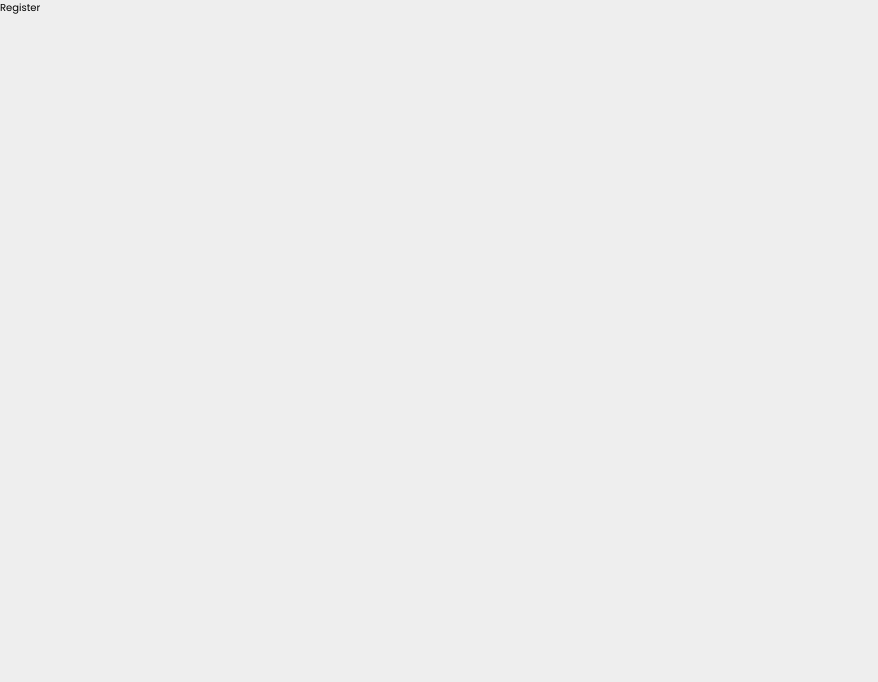
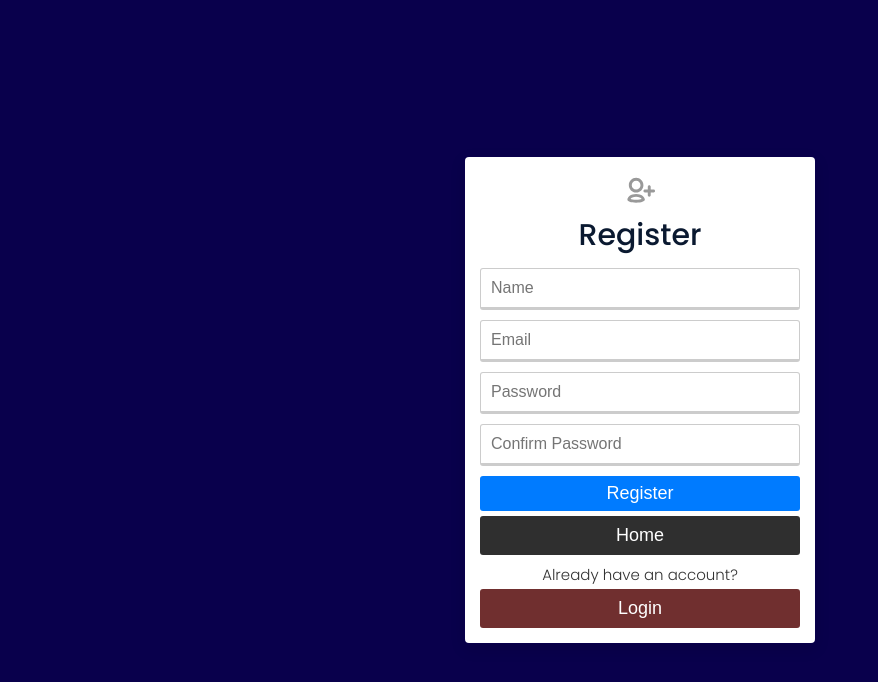
Before and after one commit to Harri200191/Product-Management, a React (Create React App) app in the folder frontend/: page /register in a window 1280 px wide. Shown: the top 682 px of the page, without its empty margins (0-878 px from the left). Built offline with nearby package versions, Linux system fonts and the light colour scheme.

Commit message:
Added all of login and register frontend styling area

```diff
--- a/frontend/src/components/card/Card.jsx
+++ b/frontend/src/components/card/Card.jsx
@@ -1,5 +1,5 @@
 import React from 'react'
-import styles from "./Card.modules.scss"
+import styles from "./Card.module.scss"
 
 const Card = ({children, cardClass}) => {
   return (
--- a/frontend/src/index.css
+++ b/frontend/src/index.css
@@ -319,6 +319,7 @@ p {
 }
 
 .--btn-primary {
+  font-size: large;
   color: #fff;
   background: #007bff;
 }
@@ -498,3 +499,62 @@ a:hover {
   background-color: var(--light-blue);
   height: 100%;
 }
+
+.--mybtn{
+  margin-top: 5px;
+  font-size: 1.6rem;
+  font-weight: 400;
+  padding: 6px 8px;
+  border: 1px solid transparent;
+  border-radius: 3px;
+  cursor: pointer;
+  display: flex;
+  justify-content: center;
+  align-items: center;
+  transition: all 0.3s;
+  padding: 8px 10px;
+  width: 100%;
+  font-size: large;
+  color: #fff;
+  background: #000000d0;
+
+}
+
+.--mybtn:hover {
+  transform: translateY(-2px);
+}
+
+.--custom-p{
+  color: #003874;
+  margin-bottom: 10px;
+  margin-top: 8px;
+  font-weight: 400;
+}
+
+.--custom-p:hover {
+  transform: translateY(-2px);
+}
+
+.--mybtn2{
+  margin-top: 5px;
+  font-size: 1.6rem;
+  font-weight: 400;
+  padding: 6px 8px;
+  border: 1px solid transparent;
+  border-radius: 3px;
+  cursor: pointer;
+  display: flex;
+  justify-content: center;
+  align-items: center;
+  transition: all 0.3s;
+  padding: 8px 10px;
+  width: 100%;
+  font-size: large;
+  color: #fff;
+  background: #500000d0;
+
+}
+
+.--mybtn2:hover {
+  transform: translateY(-2px);
+}
--- a/frontend/src/pages/auth/Forgot.jsx
+++ b/frontend/src/pages/auth/Forgot.jsx
@@ -1,9 +1,53 @@
-import React from 'react'
+import React, { useState } from "react";
+import styles from "./auth.module.scss";
+import { AiOutlineMail } from "react-icons/ai";
+import Card from "../../components/card/Card";
+import { Link } from "react-router-dom";
 
 const Forgot = () => {
   return (
-    <div>Forgot</div>
-  )
-}
+    <div className={`container ${styles.auth}`}>
+      <Card>
+        <div className={styles.form}>
+          <div className="--flex-center">
+            <AiOutlineMail size={35} color="#999" />
+          </div>
+          <h2>Forgot Password</h2>
 
-export default Forgot
+          <form>
+            <input
+              type="email"
+              placeholder="Email"
+              required
+              name="email"
+            />
+
+            <button type="submit" className="--btn --btn-primary --btn-block">
+              Get Reset Email
+            </button>
+
+
+            <br/>
+            <hr/>
+            <br/>
+
+            <div>
+                <Link to="/">
+                  <button type="submit" className="--mybtn2">
+                    Home
+                  </button>
+                </Link>
+                <Link to="/login">
+                  <button type="submit" className="--mybtn">
+                    Login
+                  </button>
+                </Link>
+            </div>
+          </form>
+        </div>
+      </Card>
+    </div>
+  );
+};
+
+export default Forgot;
--- a/frontend/src/pages/auth/Login.jsx
+++ b/frontend/src/pages/auth/Login.jsx
@@ -1,8 +1,48 @@
 import React from 'react'
+import styles from "./auth.module.scss"
+import {FiLogIn} from "react-icons/fi"
+import Card from '../../components/card/Card'
+import { Link, useNavigate } from "react-router-dom"
 
 const Login = () => {
   return (
-    <div>Login</div>
+    <div className={`container ${styles.auth}`}>
+        <Card>
+            <div className={styles.form}>
+                <div className="--flex-center">
+                    <FiLogIn size={35} color="#999" />
+                </div>
+                <h2>Login</h2>
+                <form>
+                    <input type="email" placeholder="Email" required name="email"/>
+                    <input type="password" placeholder="Password" required name="password" />
+                    <button type="submit" className="--btn --btn-primary --btn-block">
+                        Login
+                    </button>
+                    <Link to="/">
+                        <button type="submit" className="--mybtn">
+                            Back
+                        </button>
+                    </Link>
+                </form>
+                <Link to="/forgot">
+                    <p className='--custom-p'>Forgot Password</p>
+                </Link>
+
+                <hr/>
+
+                <span className={styles.register}>
+                    <p>Don't have an account?</p>
+                </span>
+
+                <Link to="/register">
+                    <button type="submit" className="--mybtn2">
+                        Register
+                    </button>
+                </Link>
+            </div>
+        </Card>
+    </div>
   )
 }
 
--- a/frontend/src/pages/auth/Register.jsx
+++ b/frontend/src/pages/auth/Register.jsx
@@ -1,9 +1,69 @@
-import React from 'react'
+import React, { useState } from "react";
+import styles from "./auth.module.scss";
+import { TiUserAddOutline } from "react-icons/ti";
+import Card from "../../components/card/Card";
+import { useDispatch } from "react-redux";
+import { Link, useNavigate } from "react-router-dom";
 
 const Register = () => {
   return (
-    <div>Register</div>
-  )
-}
+    <div className={`container ${styles.auth}`}>
+      <Card>
+        <div className={styles.form}>
+          <div className="--flex-center">
+            <TiUserAddOutline size={35} color="#999" />
+          </div>
+          <h2>Register</h2>
 
-export default Register
+          <form >
+            <input
+              type="text"
+              placeholder="Name"
+              required
+              name="name"
+            />
+            <input
+              type="email"
+              placeholder="Email"
+              required
+              name="email"
+            />
+            <input
+              type="password"
+              placeholder="Password"
+              required
+              name="password"
+            />
+            <input
+              type="password"
+              placeholder="Confirm Password"
+              required
+              name="password2"
+            />
+            <button type="submit" className="--btn --btn-primary --btn-block">
+              Register
+            </button>
+            <Link to="/">
+              <button type="submit" className="--mybtn">
+                  Home
+              </button>
+            </Link>
+          </form>
+
+          <span className={styles.register}>
+              <p>Already have an account?</p>
+          </span>
+
+          <Link to="/login">
+              <button type="submit" className="--mybtn2">
+                  Login
+              </button>
+          </Link>
+
+        </div>
+      </Card>
+    </div>
+  );
+};
+
+export default Register;
--- a/frontend/src/pages/auth/auth.module.scss
+++ b/frontend/src/pages/auth/auth.module.scss
@@ -1,6 +1,8 @@
 // Auth is used to make one scss file for all other files of jsx.
 .auth {
-    min-height: 80vh;
+    max-width: 10000px;
+    background-color: #09004c;
+    min-height: 100vh;
     display: flex;
     justify-content: center;
     align-items: center;
@@ -15,7 +17,9 @@
       animation: slide-up 0.5s ease;
       background-color: #fff;
       h2 {
-        color: var(--color-danger);
+        padding-top: 10px;
+        padding-bottom: 5px;
+        color: var(--dark-blue);
         text-align: center;
       }
       form {
@@ -40,7 +44,7 @@
           }
 
           &:focus:invalid {
-            border-bottom: 3px solid #ff7730;
+            border-bottom: 3px solid #4830ff;
           }
         }
         .links {
```
